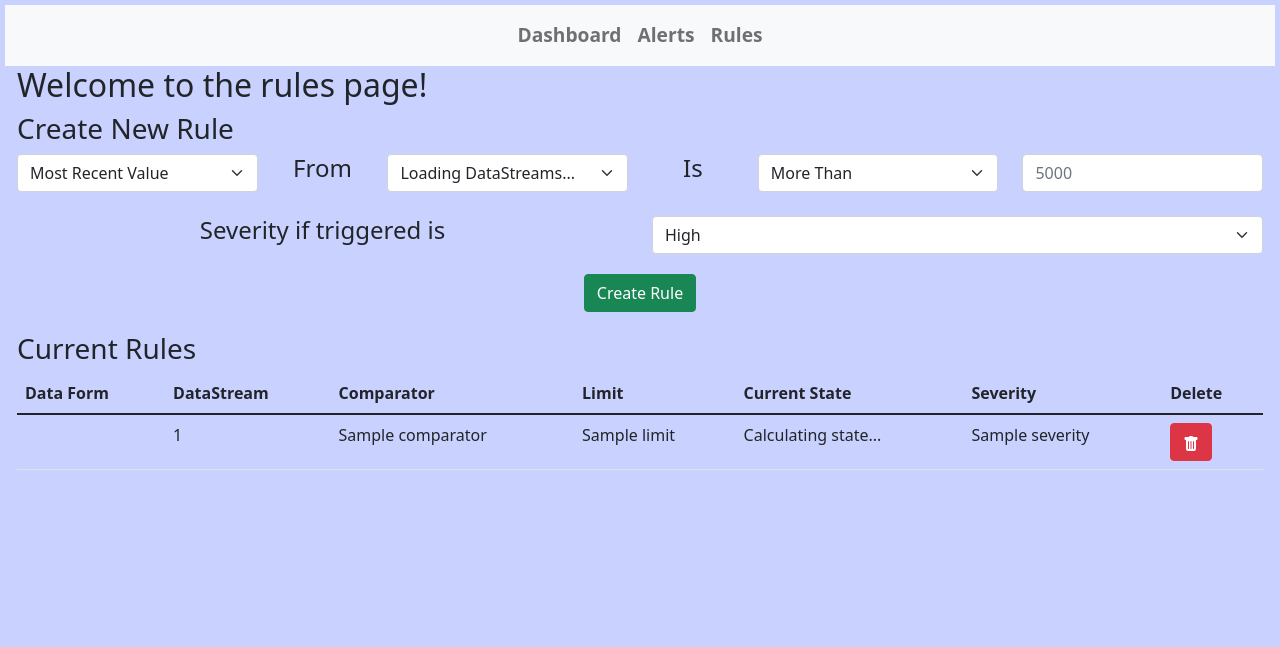
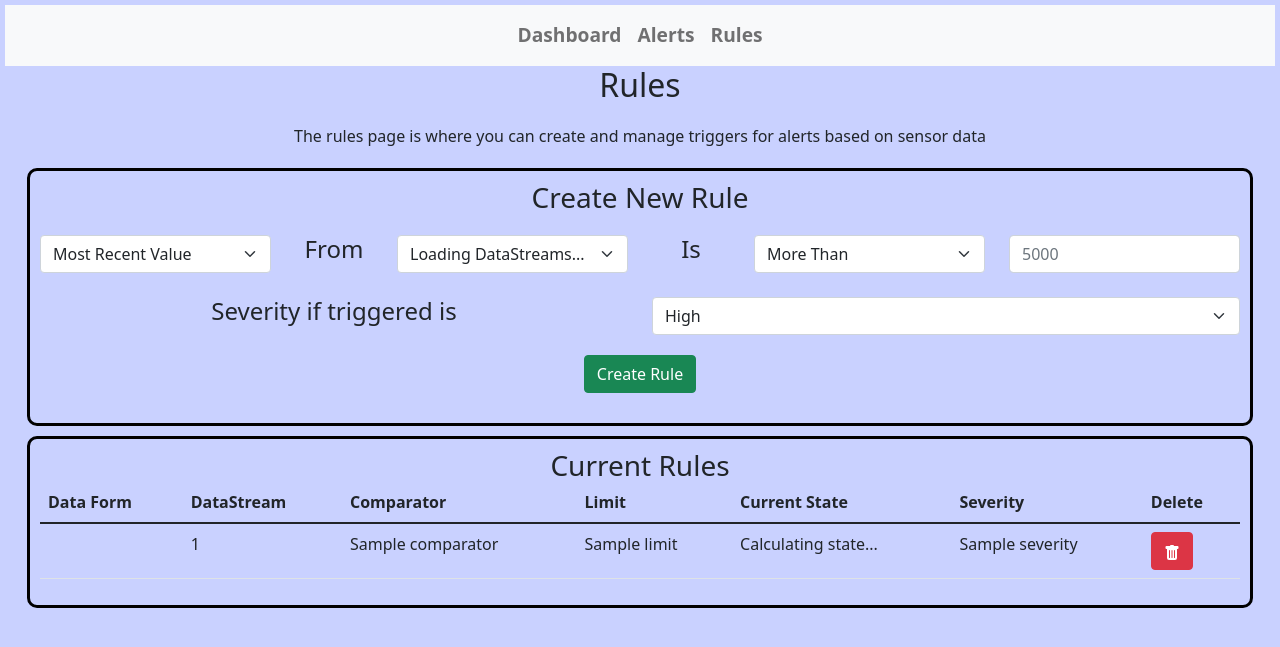
Before and after one commit to Thomas-Wood/final-year-project, a Flask app: template FlaskServer/templates/rules.html in a window 1280 px wide. Shown: the top 647 px of the page. Run offline with Flask 2, Linux system fonts and the light colour scheme; the template is opened without the code that fills it: most values are stand-ins (such as "Sample title", 1, 10 or a date in 2020); some libraries are stand-ins or nearby versions.

Commit message:
refactor: Tweak layout of alerts and rules pages

```diff
--- a/FlaskServer/static/css/style.css
+++ b/FlaskServer/static/css/style.css
@@ -48,3 +48,11 @@ td {
   margin-left:auto;
   margin-right: auto;
 }
+
+.basicBorder {
+  border-style: solid;
+  border-radius: 10px;
+  border-color: black;
+  margin: 10px;
+  padding: 10px;
+}
--- a/FlaskServer/templates/rules.html
+++ b/FlaskServer/templates/rules.html
@@ -2,9 +2,13 @@
 
 {% block content %}
 
-<h2 class="background-primary">Welcome to the rules page!</h2>
+<h2 class="background-primary centred">Rules</h2>
+<p class="centred" style="margin: 20px">
+  The rules page is where you can create and manage triggers for alerts based on sensor data
+</p>
 
-<h3>Create New Rule</h3>
+<div class="basicBorder">
+  <h3 class="centred" style="margin-bottom: 20px">Create New Rule</h3>
   <form method="post" action="{{ url_for('add_rule') }}{{ addressParameters }}" enctype="multipart/form-data">
     <div class="row">
       <div class="col">
@@ -60,8 +64,10 @@
       </div>
     </div>
   </form>
+</div>
 
-<h3>Current Rules</h3>
+<div class="basicBorder">
+  <h3 class="centred">Current Rules</h3>
   <table class="table">
     <thead>
       <tr>
@@ -108,5 +114,6 @@
       {% endfor %}
     </tbody>
   </table>
+</div>
 
 {% endblock %}
```
Also changed, not shown: FlaskServer/templates/alerts.html (+9 -2 lines). Lines whose indentation alone changed are shown as unchanged.
